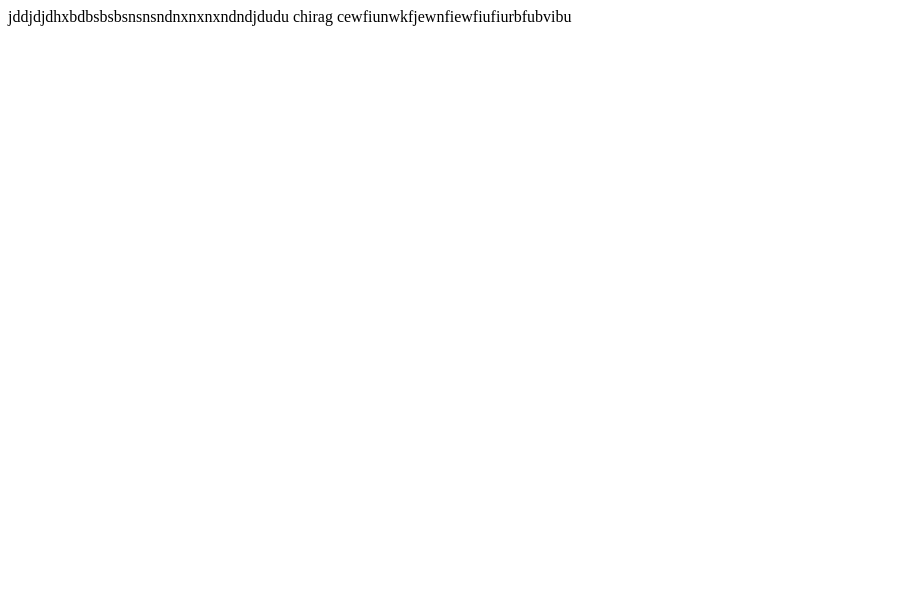
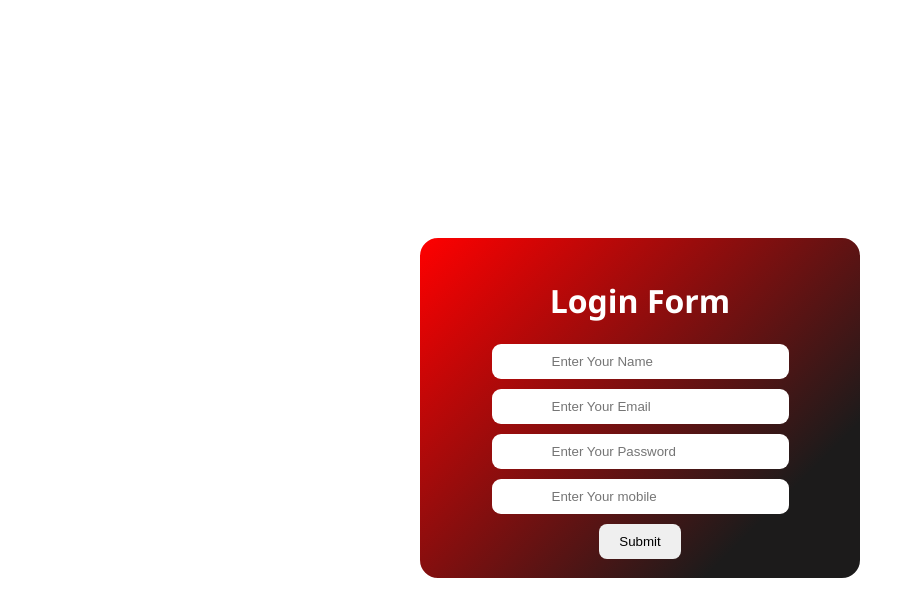
Before and after one commit to Code0fChiragSharma/E-Commerce, a plain HTML site: page index.html in a window 1280 px wide. Shown: the whole page, without its empty margins (0-916 px from the left). Drawn offline with Linux system fonts and the light colour scheme.

Commit message:
Update index.html

```diff
--- a/index.html
+++ b/index.html
@@ -1,2 +1,62 @@
-jddjdjdhxbdbsbsbsnsnsndnxnxnxndndjdudu
-chirag cewfiunwkfjewnfiewfiufiurbfubvibu
+<!DOCTYPE html>
+<html>
+
+<head>
+    <meta http-equiv="Content-Type" content="text/html; charset=UTF-8">
+    <title>JSP Page</title>
+    <style>
+        body {
+            height: 100vh;
+            display: flex;
+            align-items: center;
+            justify-content: center;
+            flex-direction: column;
+        }
+
+        #form {
+            height: 300px;
+            width: 400px;
+            background: linear-gradient(135deg, rgb(255, 0, 0), rgb(28, 27, 27) 80%);
+            text-align: center;
+            font-family: 'Segoe UI', Tahoma, Geneva, Verdana, sans-serif;
+            padding: 20px;
+          color: white;
+            border-radius: 20px;
+            border: 2px solid;
+        }
+form{
+    display: flex;
+    align-items: center;
+    justify-content: center;
+    flex-direction: column;
+    gap: 10px;
+}
+        input {
+            padding: 10px 60px;
+
+            border-radius: 9px;
+            border: none;
+        }
+        button{
+            padding: 10px 20px;
+            border-radius: 8px;
+            border: none;
+        }
+    </style>
+</head>
+
+<body>
+    <div id='form'>
+        <h1>Login Form</h1>
+        <form method="post" action="code1.jsp">
+            <input type="text" name="name" placeholder="Enter Your Name" />
+            <input type="email" name="email" placeholder="Enter Your Email" />
+            <input type="password" name="password" placeholder="Enter Your Password" />
+            <input type="number" name="mobile" placeholder="Enter Your mobile" />
+
+            <button type="submit">Submit</button>
+        </form>
+    </div>
+</body>
+
+</html>
```
